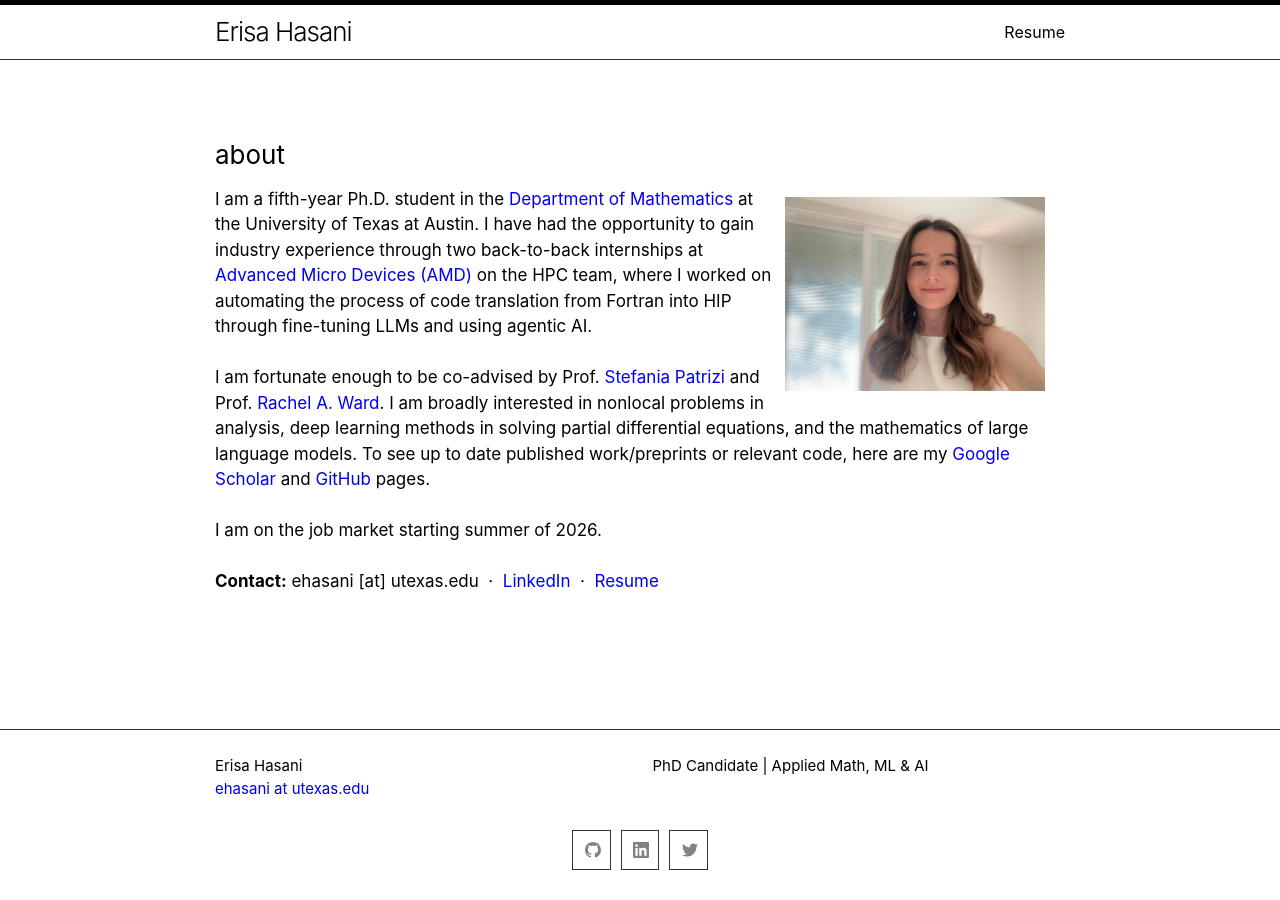
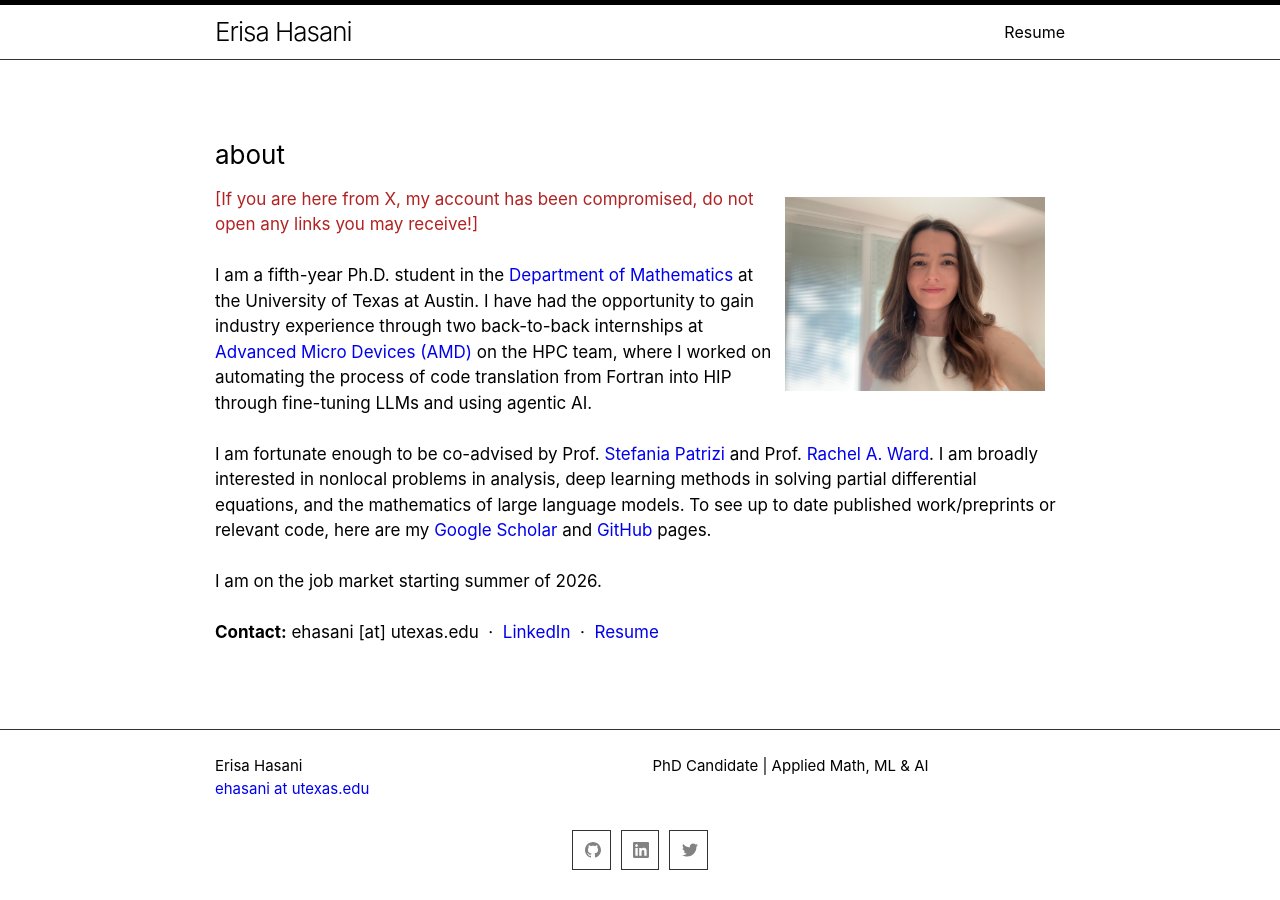
Before and after one commit to erisahasani/erisahasani.github.io, a Jekyll site: the page built from index.md, in a window 1280 px wide. Built offline with Jekyll 4.4.1, drawn with Linux system fonts in a browser that asks for light colours.

Commit message:
Update index.md

```diff
--- a/index.md
+++ b/index.md
@@ -10,6 +10,10 @@ categories: misc
 </div>
 
 <div class="text">
+  <span style="color:#B22222;">[If you are here from X, my account has been compromised, do not open any links you may receive!]</span>
+
+  <br><br>
+
   I am a fifth-year Ph.D. student in the <a href="https://math.utexas.edu/">Department of Mathematics</a> at the University of Texas at Austin. I have had the opportunity to gain industry experience through two back-to-back internships at <a href="https://www.amd.com/en.html">Advanced Micro Devices (AMD)</a> on the HPC team, where I worked on automating the process of code translation from Fortran into HIP through fine-tuning LLMs and using agentic AI.
 
   <br><br>
```
